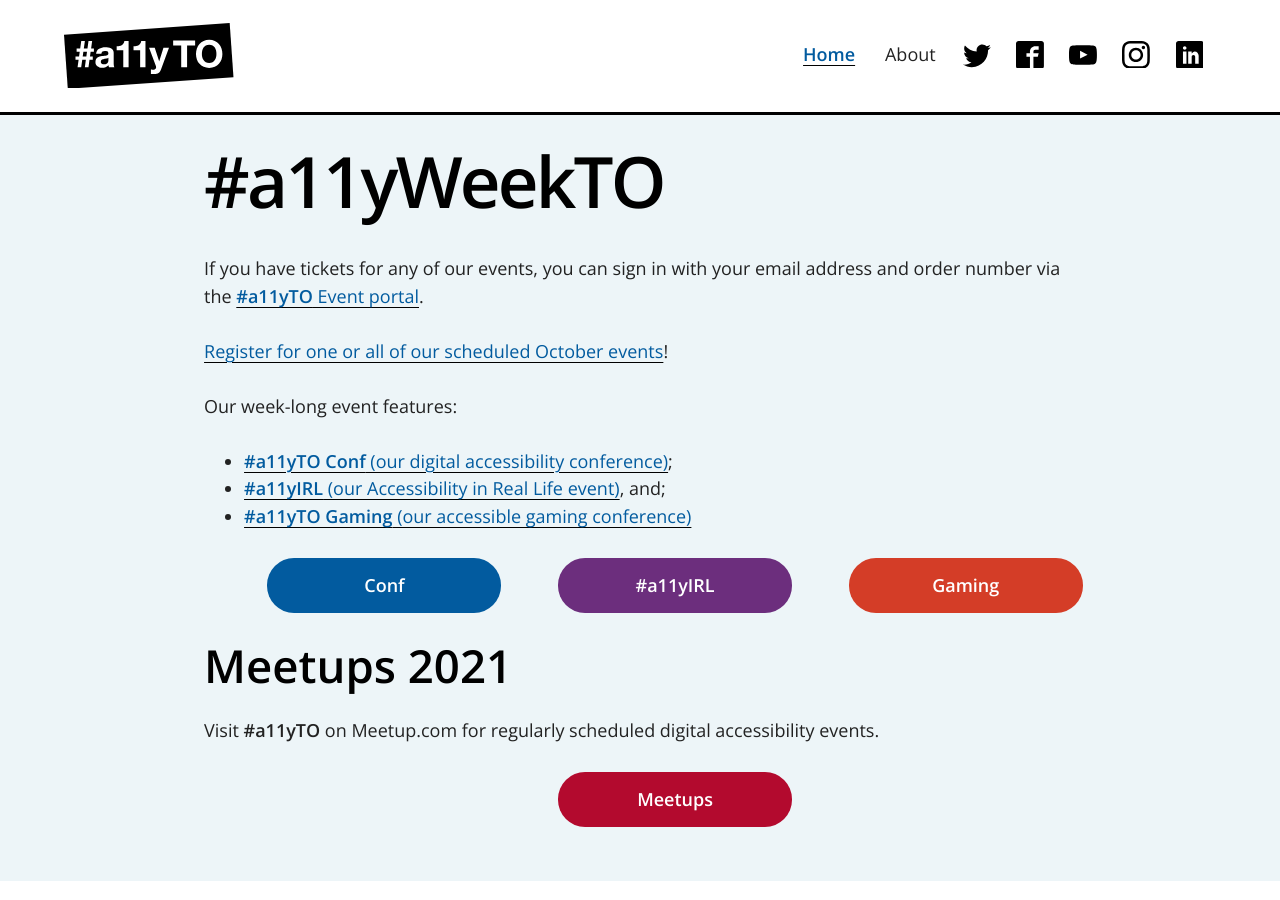
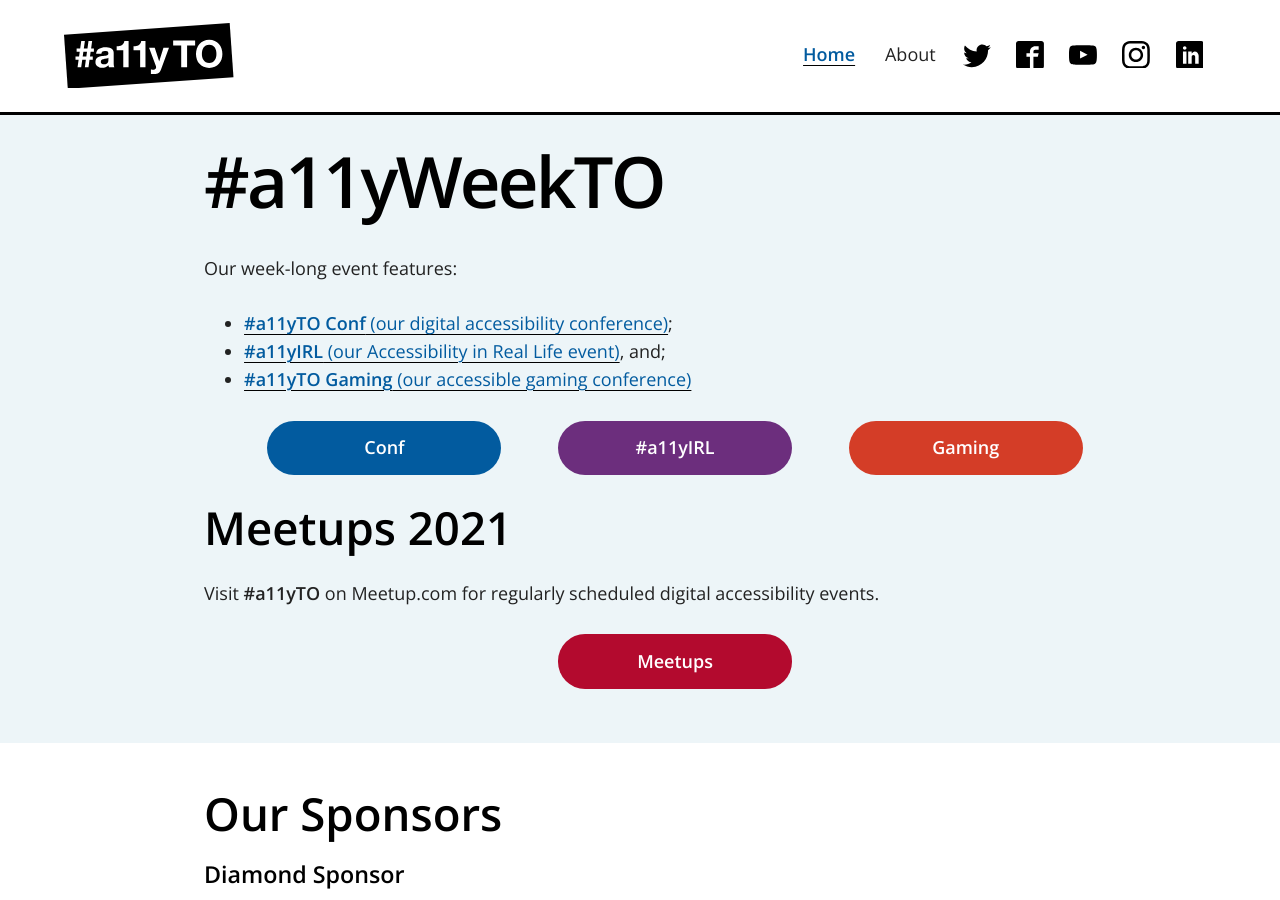
Before and after one commit to a11yTO/A11yTO-Main, a Jekyll site: the page built from index.html, in a window 1280 px wide and 900 px high. Built offline with Jekyll 4.4.1, drawn with Linux system fonts in a browser that asks for light colours.

Commit message:
Update copy: remove 2021 event links

```diff
--- a/index.html
+++ b/index.html
@@ -7,8 +7,6 @@
 ---
 
 <h2 class="page-title">#a11yWeekTO</h2>
-<p>If you have tickets for any of our events, you can sign in with your email address and order number via the <a href="https://a11yto.tv/" rel="external"><strong>#a11yTO</strong> Event portal</a>.</p>
-<p><a href="https://a11y.ca/e/3" rel="external nofollow">Register for one or all of our scheduled October events</a>!</p>
 <p>Our week-long event features:</p>
 <ul>
   <li><a href="https://conf.a11yto.com/" rel="external"><strong>#a11yTO Conf</strong> (our digital accessibility conference)</a>;</li>
```
